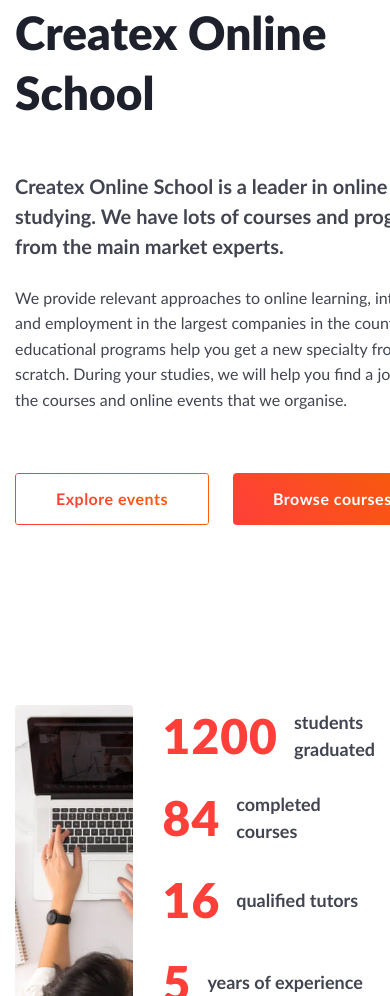
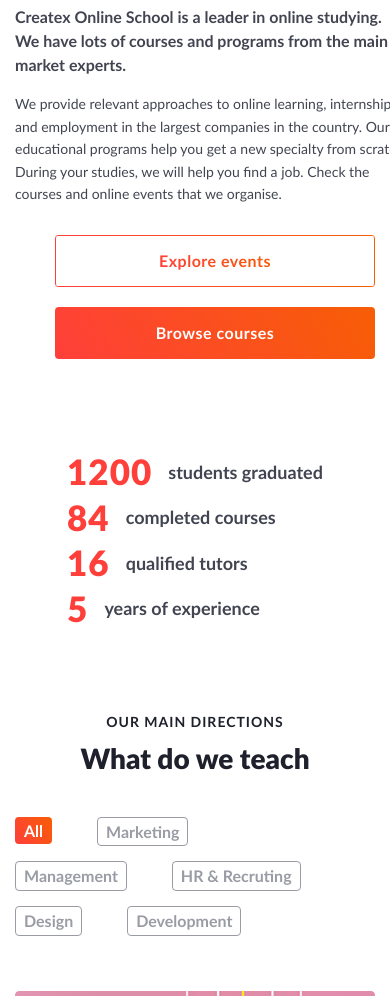
Before and after one commit to danil-litvinov/Createx, a plain HTML site: page index.html in a window 390 px wide. Shown: the part 1004-2000 px from the top of the page. Drawn offline with nearby package versions, Linux system fonts and the light colour scheme; some packages are replaced by stand-ins of ours; a script that the page names is missing.

Commit message:
Add files via upload

```diff
--- a/css/style.css
+++ b/css/style.css
@@ -376,6 +376,7 @@ html {
   margin-bottom: 20px;
   display: flex;
   align-items: center;
+  white-space: nowrap;
   font-weight: 700;
   font-size: 18px;
   line-height: 1.5;
@@ -432,12 +433,13 @@ html {
 .directions__filter-box {
   /* max-width: 767px; */
   display: flex;
-  margin-bottom: 56px;
+  margin-bottom: 40px;
+  flex-wrap: wrap;
   /* justify-content: space-between; */
 }
 
 .directions__filter-item {
-  margin-right: 45px;
+  margin: 0 45px 15px 0;
 }
 
 .directions__filter-item:last-child {
@@ -445,6 +447,7 @@ html {
 }
 
 .directions__filter-btn {
+  white-space: nowrap;
   color: #9a9ca5;
   border: 1px solid #9a9ca5;
 }
@@ -500,7 +503,7 @@ html {
 
 .directins__image-box img {
   width: 100%;
-  height: 100%;
+  min-height: 100%;
 }
 
 .directins__link-content {
@@ -1676,9 +1679,68 @@ html {
   .header__row {
     margin-top: 0;
   }
-}
-
-/* ==============================1140=================================== */
+
+  /* ------------------------------ABOUT------------------------------ */
+
+  .main__about {
+    padding: 65px 0 80px;
+  }
+
+  .heading__subtitle {
+    font-size: 14px;
+  }
+
+  .heading__title {
+    font-size: 36px;
+  }
+
+  .about__text {
+    font-size: 14px;
+  }
+
+  .about__text--accent {
+    font-size: 16px;
+    margin: 35px 0 16px;
+  }
+
+  .about__content-btn {
+    margin-top: 42px;
+  }
+
+  .about__createx {
+    margin-bottom: 100px;
+  }
+
+  .about__values {
+    justify-content: flex-start;
+  }
+
+  .about__image-box {
+    max-width: 600px;
+    margin-right: 30px;
+  }
+
+  .about__number span {
+    font-size: 35px;
+  }
+
+  /* ------------------------------DIRECTIONS------------------------------------ */
+
+    .directions__list {
+      gap: 20px 10px;
+    }
+
+    .directins__link-content {
+      padding: 24px 5px 5px;
+    }
+
+    .directions__heading {
+      margin-bottom: 40px;
+    }
+
+}
+
+/* ==============================1200=================================== */
 
 @media screen and (max-width: 1200px) {
 
@@ -1757,11 +1819,11 @@ html {
     left: 0;
     position: absolute;
     top: 10px;
-    height: 3px;
+    height: 2px;
     width: 30px;
     background-color: #424551;
     content: "";
-    border-radius: 3px;
+    border-radius: 2px;
     transition-duration: .25s;
     transition: transform .25s, top .25s .25s;
   }
@@ -1770,11 +1832,11 @@ html {
     left: 0;
     position: absolute;
     top: -10px;
-    height: 3px;
+    height: 2px;
     width: 30px;
     background-color: #424551;
     content: "";
-    border-radius: 3px;
+    border-radius: 2px;
     transition-duration: .25s;
     transition: transform .25s, top .25s .25s;
   }
@@ -1866,11 +1928,40 @@ html {
     justify-content: space-evenly;
   }
 
-}
-
-/* ==============================850=================================== */
-
-@media screen and (max-width: 850px) {
+    /* ------------------------------ABOUT------------------------------ */
+
+  .heading__subtitle {
+    font-size: 14px;
+  }
+
+  .heading__title {
+    font-size: 28px;
+  }
+
+  .about__text {
+    font-size: 14px;
+  }
+
+  .about__text--accent {
+    font-size: 16px;
+  }
+
+  .about__createx-content {
+    min-width: 400px;
+  }
+
+  .about__createx img {
+    max-width: 400px;
+  }
+
+  /* ------------------------------DIRECTIONS------------------------------------ */
+
+
+}
+
+/* ==============================900=================================== */
+
+@media screen and (max-width: 900px) {
 
   .header__main {
     display: block;
@@ -1891,6 +1982,34 @@ html {
   .header__row {
     display: none;
   }
+
+    /* ------------------------------ABOUT------------------------------ */
+
+  .about__createx img,
+  .about__image-box {
+    display: none;
+  }
+
+  .about__numbers {
+    display: flex;
+    flex-direction: column;
+    margin: 0;
+
+  }
+
+  .about__number {
+    margin: 0;
+  }
+
+  .about__createx {
+    margin-bottom: 90px;
+  }
+  /* ------------------------------DIRECTIONS------------------------------------ */
+
+  .directions__list {
+    grid-template: repeat(3, auto) / repeat(2, 1fr);
+  }
+
 }
 
 
@@ -1900,11 +2019,19 @@ html {
   .header__top {
     min-width: 100vw;
   }
-}
-
-/* ==============================450=================================== */
-
-@media screen and (max-width: 450px) {
+
+  .directions__list {
+    grid-template: none;
+  }
+
+  .directions__list-item--empty {
+    display: none;
+  }
+}
+
+/* ==============================500=================================== */
+
+@media screen and (max-width: 500px) {
 
   .header__content {
     height: 55vh;
@@ -1928,6 +2055,8 @@ html {
     margin: 0;
   }
 
+  /* ------------------------------ABOUT------------------------------ */
+
   .header__content-buttons {
     flex-direction: column;
     width: 80%;
@@ -1948,4 +2077,28 @@ html {
   .header__title {
     font-size: 30px;
   }
-}
+
+  .about__content-buttons {
+    flex-direction: column;
+    width: 100%;
+    align-items: center;
+    text-align: center;
+    width: 100%;
+  }
+
+  .about__content-btn {
+    margin: 0;
+    width: 80%;
+  }
+
+  .about__content-btn:first-child {
+    margin: 30px 0 20px;
+  }
+
+  .about__values {
+    justify-content: space-around
+  }
+
+  /* ------------------------------DIRECTIONS------------------------------------ */
+
+}
--- a/js/main.js
+++ b/js/main.js
@@ -60,10 +60,16 @@ $(function () {
     }
   })
 
-  $('.header__nav-list a, .header__top-btn, .footer__top-link, .header__content-buttons a, .about__content-buttons a, .footer__bottom-link').on('click', function () {
+  $('.header__logo, .header__nav-list a, .header__top-btn, .footer__top-link, .header__content-buttons a, .about__content-buttons a, .footer__bottom-link').on('click', function () {
 
     let href = $(this).attr('href');
     let data = $(this).attr('data-filter')
+    if ($('.header__top').hasClass('header__top--open')) {
+      $('.header__top').removeClass('header__top--open')
+      $('.burger-menu').removeClass('burger-menu--active')
+      $('.overlay').removeClass('overlay--show')
+    }
+
 
     $('html, body').animate({
       scrollTop: $(href).offset().top - 70
```
